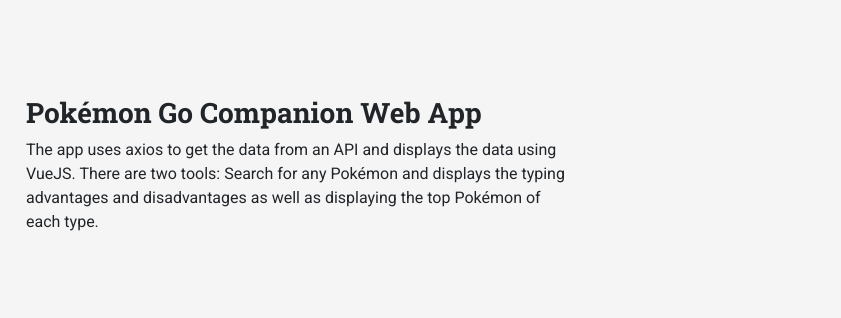
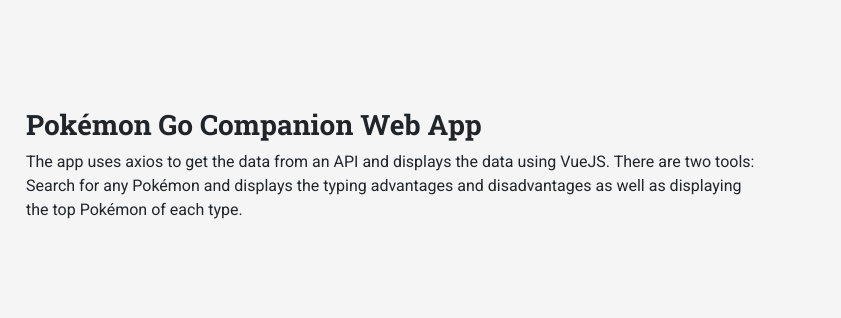
Before and after one commit to kcdrez/MyPortfolio, a plain HTML site: page index.html in a window 1280 px wide. Shown: the part 2191-2509 px from the top of the page, 439-1280 px from the left. Drawn offline with Linux system fonts and the light colour scheme; some packages are replaced by stand-ins of ours.

Commit message:
Oops forgot a class

```diff
--- a/index.html
+++ b/index.html
@@ -126,7 +126,7 @@
               <img src="img/pokemon_webapp.png" class="img-fluid">
             </a>
           </div>
-          <div class="col-8 col-md-6 col-sm-12 description">
+          <div class="col-lg-8 col-md-6 col-sm-12 description">
             <h3>Pokémon Go Companion Web App</h3>
             The app uses axios to get the data from an API and displays the data using VueJS.
             There are two tools: Search for any Pokémon and displays the typing advantages and disadvantages as well as displaying the top Pokémon of each type.
```
